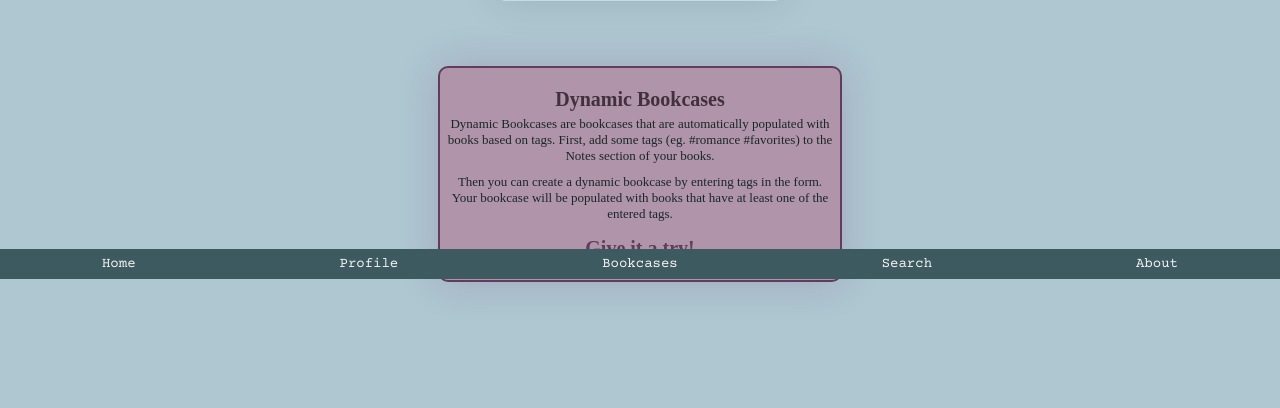
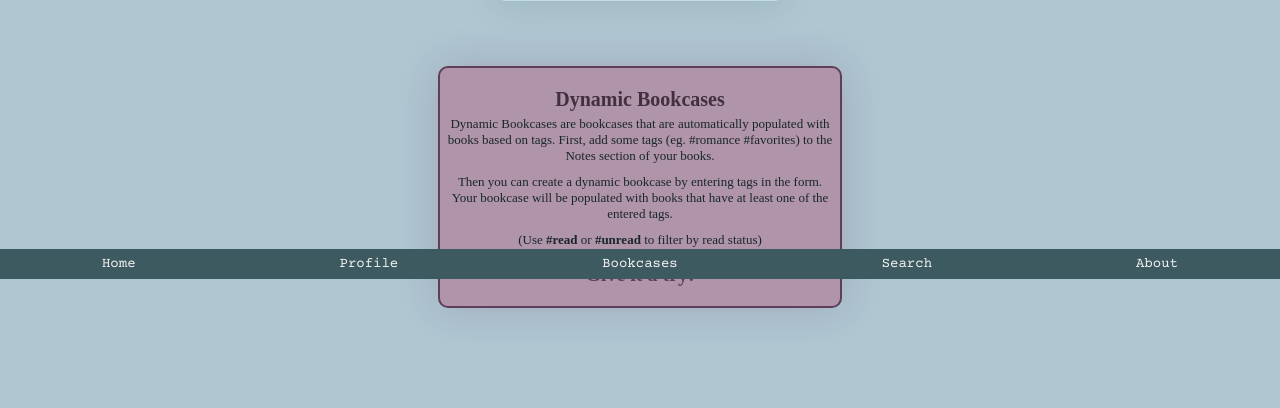
Before and after one commit to MyPetLobster/bookcase-database, a Flask app: page /bookcases/ in a window 1280 px wide. Shown: the part 521-929 px from the top of the page. Before the commit the page ends 810 px from the top, so only its background shows below. Run offline with Flask 3, Linux system fonts and the light colour scheme; the visitor is signed in with stand-in values (Sample User, id 1); data that the repository does not hold is empty; some web fonts are replaced.

Commit message:
Update description for Dynamic Bookcases

```diff
--- a/website/templates/bookcases.html
+++ b/website/templates/bookcases.html
@@ -117,6 +117,9 @@ content %}
       Then you can create a dynamic bookcase by entering tags in the form.
       Your bookcase will be populated with books that have at least
       one of the entered tags.
+    </p>
+    <p>
+      (Use <span class="bold-menu">#read</span> or <span class="bold-menu">#unread</span> to filter by read status)
     </p>
     <h3 id="dynamic-header-link">Give it a try!</h3>
   </div>
```
